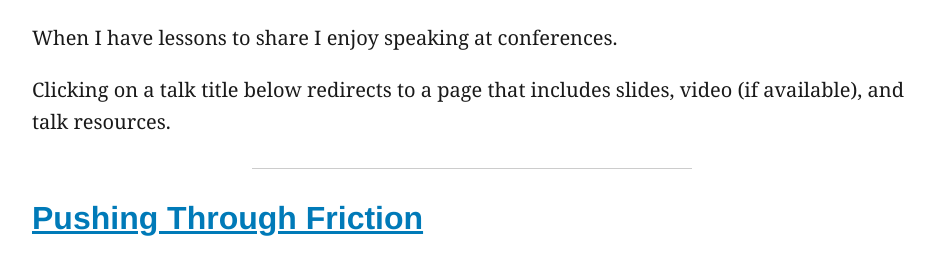
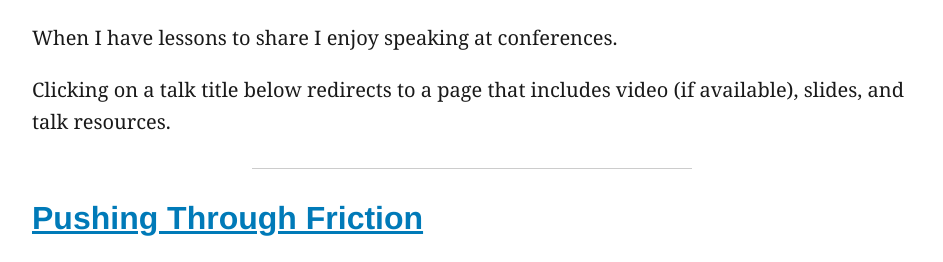
Before and after one commit to danielna/danielna.github.com, a Jekyll site: the page built from talks.html, in a window 1280 px wide and 900 px high, scrolled down 588 px. Shown: the part 184-446 px from the top of the window, without its empty margins (168-1111 px from the left). Built offline with Jekyll 4.4.1, drawn with Linux system fonts in a browser that asks for light colours.

```diff
--- a/_includes/head.html
+++ b/_includes/head.html
@@ -16,7 +16,7 @@
      <meta name="twitter:image" content="http://www.danielna.com/profile_2016.jpg" />
    {% endif %}
 
-   <title>{{ page.title }}</title>
+   <title>{{ page.title }} | blog.danielna.com</title>
    <meta content="width=device-width" name="viewport">
    <link href="/assets/css/base.css" media="screen, projection" rel="stylesheet" type="text/css" />
    <!--[if lt IE 9]>
--- a/index.html
+++ b/index.html
@@ -1,6 +1,6 @@
 ---
 layout: base
-title: blog.danielna.com
+title: Home
 ---
 
 <section>
--- a/talks.html
+++ b/talks.html
@@ -8,8 +8,8 @@ permalink: /talks/
   <h1 class="sr-only">Talks</h1>
   <img class="talks-promo" src="/assets/img/srecon19emea.jpg" alt="Me presenting on stage at SREcon19 EMEA in Dublin, Ireland"/>
   <p>When I have lessons to share I enjoy speaking at conferences.</p>
-  <p>Clicking on a talk title below redirects to a page that includes slides, video
-  (if available), and talk resources.</p>
+  <p>Clicking on a talk title below redirects to a page that includes video (if available),
+  slides, and talk resources.</p>
   <hr/>
   <article class="talk">
     <h2 class="talk__title">
```
Also changed, not shown: other parts of talks.html (+1 -1 lines), about.md (+1 -1 lines).
